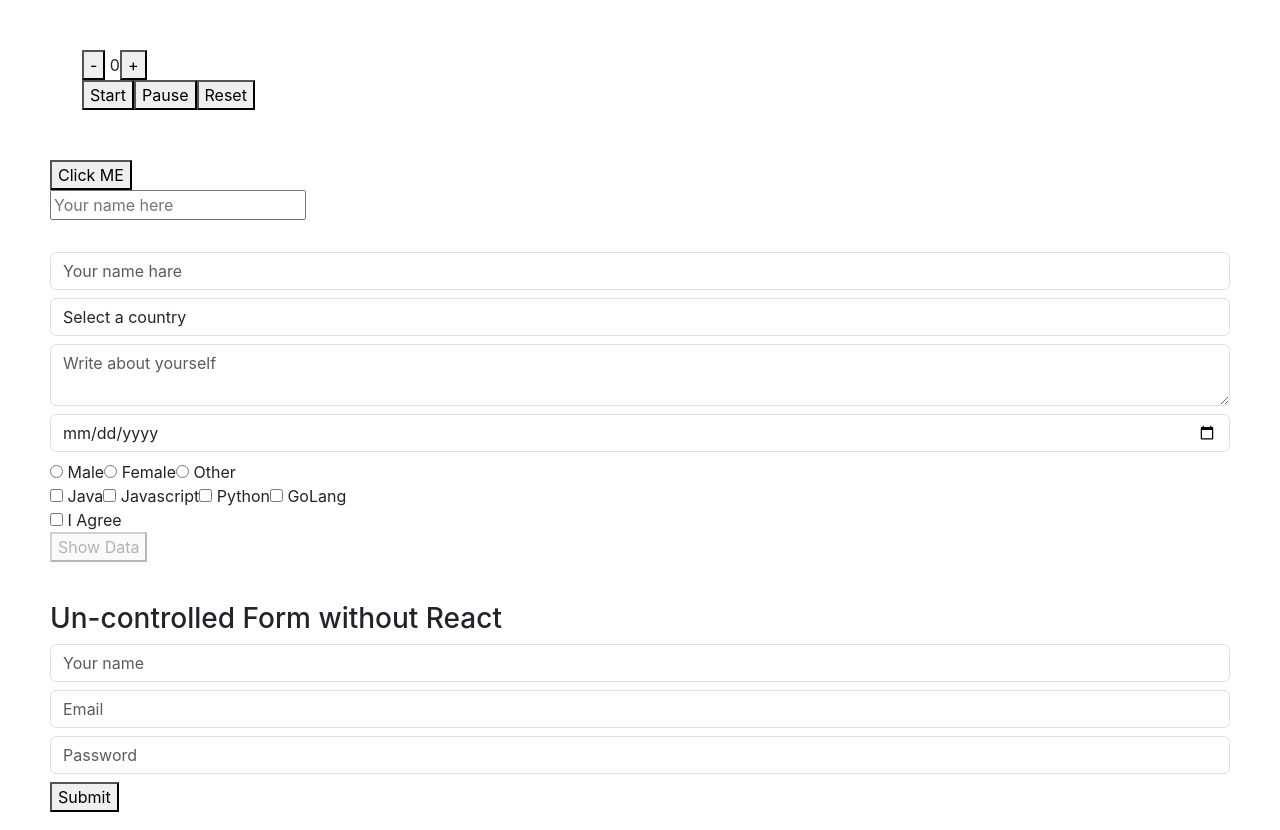
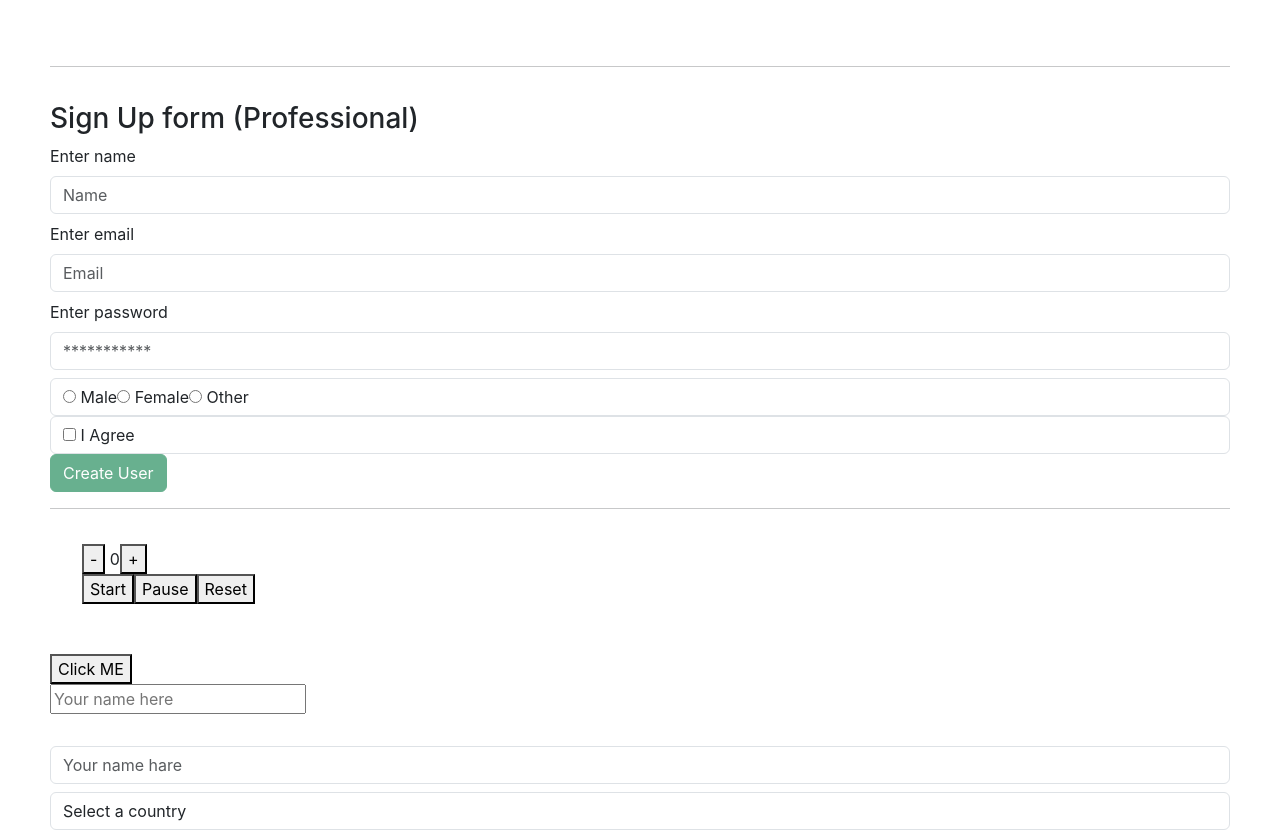
Before and after one commit to Jobayer109/Simple-Timer, a React (Create React App) app: page / in a window 1280 px wide. Shown: the top 830 px of the page. Built offline with nearby package versions, Linux system fonts and the light colour scheme; the HTML template or start-up script is replaced by a standard one.

Commit message:
Register professional form implemented

```diff
--- a/src/App.js
+++ b/src/App.js
@@ -3,12 +3,14 @@ import MyEvent from "./components/Event";
 import MyForm from "./components/Form";
 import ControlledForm from "./components/Form/controlledForm";
 import UnControlledForm from "./components/Form/unControlledForm";
+import SignUpForm from "./components/Register-Form";
 import SplitForm from "./components/Split-Form";
 import MyTimer from "./components/Timer";
 
 function App() {
   return (
     <div>
+      <SignUpForm />
       <MyTimer />
       <MyEvent />
       <MyForm />
--- /dev/null
+++ b/src/components/Register-Form/form.jsx
@@ -0,0 +1,92 @@
+import PropTypes from "prop-types";
+import React from "react";
+import TextInput from "./text-input";
+
+const Form = ({
+  values,
+  agreement,
+  handleChange,
+  handleSubmit,
+  handleAgreement,
+}) => {
+  return (
+    <form onSubmit={handleSubmit}>
+      <TextInput
+        type="text"
+        name="name"
+        label="Enter name"
+        value={values.name}
+        placeholder="Name"
+        onChange={handleChange}
+      />
+      <TextInput
+        type="email"
+        name="email"
+        label="Enter email"
+        value={values.email}
+        placeholder="Email"
+        onChange={handleChange}
+      />
+      <TextInput
+        type="password"
+        name="password"
+        label="Enter password"
+        value={values.password}
+        placeholder="***********"
+        onChange={handleChange}
+      />
+
+      <div className="form-control">
+        <label>
+          <input
+            type="radio"
+            name="gender"
+            value="Male"
+            onChange={handleChange}
+          />{" "}
+          Male
+        </label>
+        <label>
+          <input
+            type="radio"
+            name="gender"
+            value="Female"
+            onChange={handleChange}
+          />{" "}
+          Female
+        </label>
+        <label>
+          <input
+            type="radio"
+            name="gender"
+            value="Other"
+            onChange={handleChange}
+          />{" "}
+          Other
+        </label>
+      </div>
+      <div className="form-control">
+        <input
+          type="checkBox"
+          name="agreement"
+          checked={agreement}
+          onChange={handleAgreement}
+        />{" "}
+        I Agree
+      </div>
+
+      <button className="btn btn-success" type="submit" disabled={!agreement}>
+        Create User
+      </button>
+    </form>
+  );
+};
+
+Form.propTypes = {
+  values: PropTypes.object.isRequired,
+  handleChange: PropTypes.func.isRequired,
+  handleSubmit: PropTypes.func.isRequired,
+  handleAgreement: PropTypes.func.isRequired,
+};
+
+export default Form;
--- /dev/null
+++ b/src/components/Register-Form/index.jsx
@@ -0,0 +1,59 @@
+import React, { Component } from "react";
+import Form from "./form";
+
+const initValues = {
+  name: "",
+  email: "",
+  password: "",
+  gender: "",
+};
+
+class SignUpForm extends Component {
+  state = {
+    values: initValues,
+    agreement: false,
+  };
+
+  handleChange = (e) => {
+    this.setState({
+      values: {
+        ...this.state.values,
+        [e.target.name]: e.target.value,
+      },
+    });
+  };
+
+  handleSubmit = (e) => {
+    e.preventDefault();
+
+    console.log(this.state);
+
+    e.target.reset();
+    this.setState({ values: initValues, agreement: false });
+  };
+
+  handleAgreement = (e) => {
+    this.setState({ agreement: e.target.checked });
+  };
+
+  render() {
+    return (
+      <div>
+        <hr />
+        <h3 style={{ marginTop: "35px" }}>Sign Up form (Professional)</h3>
+
+        <Form
+          values={this.state.values}
+          handleChange={this.handleChange}
+          handleSubmit={this.handleSubmit}
+          handleAgreement={this.handleAgreement}
+          agreement={this.state.agreement}
+        />
+
+        <hr style={{ marginBottom: "35px" }} />
+      </div>
+    );
+  }
+}
+
+export default SignUpForm;
--- /dev/null
+++ b/src/components/Register-Form/text-input.jsx
@@ -0,0 +1,27 @@
+import PropTypes from "prop-types";
+import React from "react";
+
+const TextInput = ({ type, name, label, value, placeholder, onChange }) => (
+  <div className="form-group">
+    <label htmlFor={name}>{label}</label>
+    <input
+      className="form-control my-2"
+      type={type}
+      name={name}
+      value={value}
+      placeholder={placeholder}
+      onChange={onChange}
+    />
+  </div>
+);
+
+TextInput.propTypes = {
+  name: PropTypes.string.isRequired,
+  label: PropTypes.string.isRequired,
+  type: PropTypes.string.isRequired,
+  value: PropTypes.string.isRequired,
+  placeholder: PropTypes.string.isRequired,
+  onChange: PropTypes.func.isRequired,
+};
+
+export default TextInput;
```
